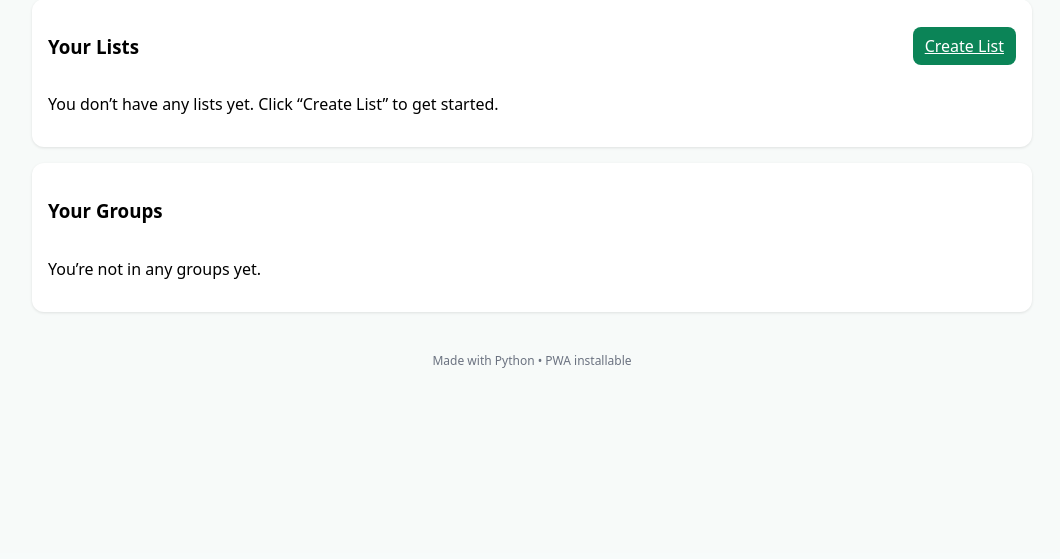
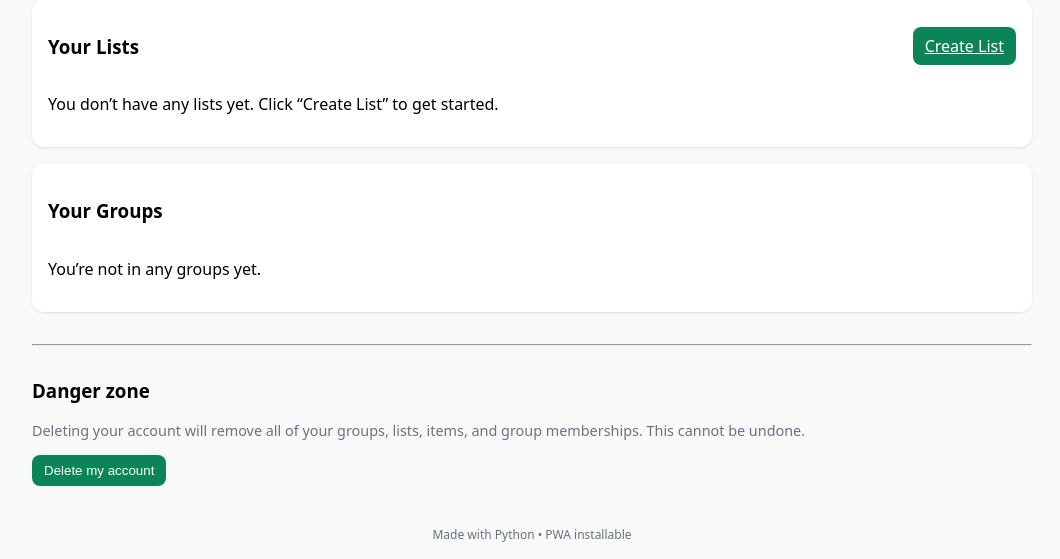
Before and after one commit to Kevin-Jay-Roberts21/Christmas-App, a FastAPI app: template app/templates/dashboard.html in a window 1280 px wide. Shown: the part 247-806 px from the top of the page, without its empty margins (108-1168 px from the left). Before the commit the page ends 615 px from the top, so only its background shows below. Run offline with FastAPI, Linux system fonts and the light colour scheme; the template is opened without the code that fills it, so the values that code supplies are empty.

Commit message:
User deletion is working.

```diff
--- a/app/main.py
+++ b/app/main.py
@@ -7,7 +7,7 @@ from jose import jwt, JWTError
 from sqlmodel import Session, select
 
 from app.db import engine, init_db          # <-- keep this
-from app.models import User, GiftList, Membership, Group, ListGroup
+from app.models import User, GiftList, Membership, Group, ListGroup, Claim, Item
 from app.deps import get_session, get_current_user
 from app.routers import users, lists, groups, claims
 from app.auth import SECRET, ALGO
@@ -146,6 +146,102 @@ def my_groups(request: Request, session: Session = Depends(get_session), me: Use
     inv_group_map = {g.id: g for g in inv_groups}
     return templates.TemplateResponse("my_groups.html", {"request": request, "me": me, "groups": groups, "mem_map": mem_map, "invites": invites, "my_lists": my_lists, "inv_group_map": inv_group_map})
 
+@app.post("/account/delete")
+def delete_account(
+    request: Request,
+    session: Session = Depends(get_session),
+    me: User = Depends(get_current_user),
+):
+    # 1) Delete all groups this user leads
+    leader_groups = session.exec(
+        select(Group).where(Group.leader_id == me.id)
+    ).all()
+    for g in leader_groups:
+        # delete memberships in this group
+        mems = session.exec(
+            select(Membership).where(Membership.group_id == g.id)
+        ).all()
+        for mem in mems:
+            session.delete(mem)
+
+        # delete list-group links
+        lgs = session.exec(
+            select(ListGroup).where(ListGroup.group_id == g.id)
+        ).all()
+        for lg in lgs:
+            session.delete(lg)
+
+        # delete all claims in this group
+        claims = session.exec(
+            select(Claim).where(Claim.group_id == g.id)
+        ).all()
+        for c in claims:
+            session.delete(c)
+
+        # finally delete the group itself
+        session.delete(g)
+
+    # 2) Remove this user from any other groups (as a member)
+    mems = session.exec(
+        select(Membership).where(Membership.user_id == me.id)
+    ).all()
+    for mem in mems:
+        # remove this user's claims in that group
+        claims = session.exec(
+            select(Claim).where(
+                Claim.group_id == mem.group_id,
+                Claim.claimer_id == me.id,
+            )
+        ).all()
+        for c in claims:
+            session.delete(c)
+
+        session.delete(mem)
+
+    # 3) Delete all lists owned by this user (and their items + claims + links)
+    user_lists = session.exec(
+        select(GiftList).where(GiftList.owner_id == me.id)
+    ).all()
+    for gl in user_lists:
+        # remove list-group links for this list
+        lgs = session.exec(
+            select(ListGroup).where(ListGroup.list_id == gl.id)
+        ).all()
+        for lg in lgs:
+            session.delete(lg)
+
+        # delete items and any claims on those items
+        items = session.exec(
+            select(Item).where(Item.list_id == gl.id)
+        ).all()
+        for it in items:
+            item_claims = session.exec(
+                select(Claim).where(Claim.item_id == it.id)
+            ).all()
+            for c in item_claims:
+                session.delete(c)
+            session.delete(it)
+
+        session.delete(gl)
+
+    # 4) Safety cleanup: any remaining claims made by this user
+    stray_claims = session.exec(
+        select(Claim).where(Claim.claimer_id == me.id)
+    ).all()
+    for c in stray_claims:
+        session.delete(c)
+
+    # 5) Delete the user account itself
+    session.delete(me)
+    session.commit()
+
+    # 6) "Log out" by deleting the JWT cookie, just like /auth/logout
+    resp = RedirectResponse(
+        url="/auth/login?info=Your+account+has+been+deleted",
+        status_code=303,
+    )
+    resp.delete_cookie("access_token")
+    return resp
 
 # Redirect 401s (e.g., from dependencies) to login for HTML routes
 @app.exception_handler(HTTPException)
--- a/app/templates/dashboard.html
+++ b/app/templates/dashboard.html
@@ -58,4 +58,20 @@
   {% endif %}
 </section>
 
+<hr style="margin:2rem 0;">
+
+<h3>Danger zone</h3>
+<p class="muted">
+  Deleting your account will remove all of your groups, lists, items, and group memberships.
+  This cannot be undone.
+</p>
+
+<form method="post"
+      action="/account/delete"
+      onsubmit="return confirm('Are you sure you want to permanently delete your account and all your data?');">
+  <button class="btn btn-outline" type="submit">
+    Delete my account
+  </button>
+</form>
+
 {% endblock %}
--- a/app/templates/my_groups.html
+++ b/app/templates/my_groups.html
@@ -86,7 +86,9 @@
               </form>
             {% else %}
               <form method="post" action="/groups/{{ g.id }}/leave" style="display:inline;margin-left:6px;">
-                <button class="btn btn-outline" title="Leave group">Leave</button>
+                <button class="btn btn-outline btn-sm" type="submit"
+                      onclick="return confirm('Confirm that you want to leave this group?');">Leave
+                </button>
               </form>
             {% endif %}
           {% endif %}
```
